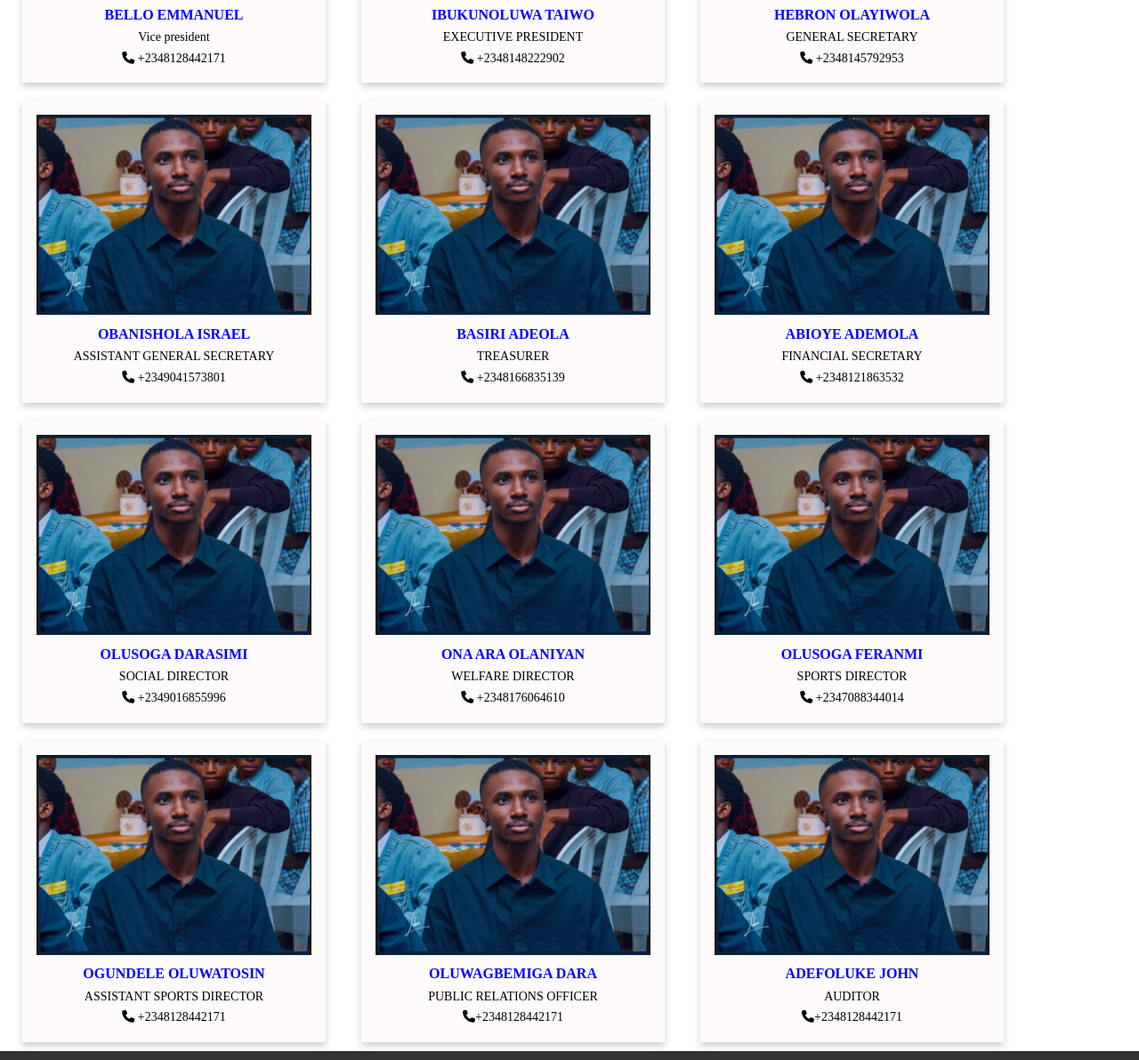
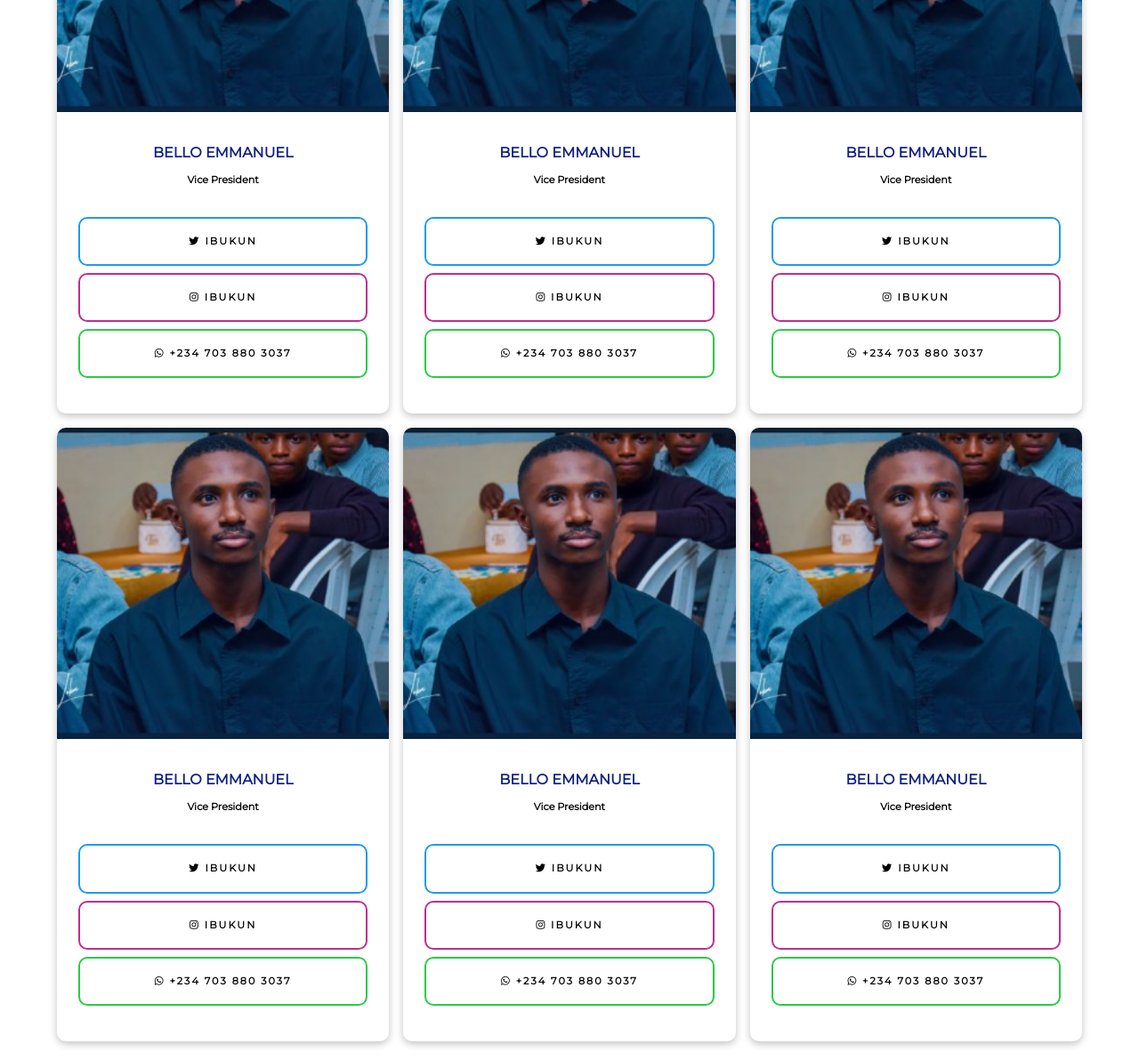
Before and after one commit to ACUSA-MEDIA03/acusa_media_website, a plain HTML site: page executives.html in a window 1280 px wide. Shown: the part 1605-2797 px from the top of the page at 89% size. Drawn offline with Linux system fonts and the light colour scheme.

Commit message:
Finalized the executives page

```diff
--- a/css/article-details.css
+++ b/css/article-details.css
@@ -41,8 +41,16 @@
 	gap: 1rem;
 }
 
+.contact-details .btn {
+	/* font-size: 0.7rem; */
+	display: flex;
+	align-items: center;
+	justify-content: space-between;
+}
+
 .contact-details i {
 	font-size: 1.2rem;
+	margin-right: 0.5rem;
 }
 
 .btn.twitter {
--- a/css/our-executives.css
+++ b/css/our-executives.css
@@ -1,92 +1,214 @@
-.our-executives {
-	background-color: #ffffff;
-	color: #ffffff;
+.executives-container {
 	padding: 5rem 0;
 }
-.our-executives  h2 {
+
+.intro-section h4 {
 	text-align: center;
-  margin-bottom: 20px;
-color:blue;
+	/* margin-bottom: 20px; */
+	color: #102082;
+	text-transform: uppercase;
 }
-.our-executives  p,h4 {
+
+.intro-section p {
+	width: 80%;
+	margin: 0 auto;
+	text-align: center;
+	margin-top: 1rem;
+}
+
+.executive-head {
+	margin-top: 4rem;
+}
+
+.executive-head p,
+h4 {
 	color: black;
 }
 
-.our-executives .container {
+.executive-head {
+	/* display: flex;
+	align-items: flex-start;
+	justify-content: space-between;
+	gap: 2rem; */
+	/* background-color: red; */
 	display: flex;
 	align-items: flex-start;
 	justify-content: space-between;
-	gap: 3rem;
+	/* box-shadow: rgba(0, 0, 0, 0.24) 0px 3px 8px; */
+	/* transition: all ease-out 0.5s; */
+	/* border-radius: 10px; */
+	/* overflow: hidden; */
 }
 
-.our-executives img {
+.executive-head img {
 	width: 350px;
 	height: 350px;
 }
 
-.our-executives .our-executives-content p {
-	margin: 1rem 0;
+.executive-head .about-content {
+	padding: 0 2rem 2rem 2rem;
+	flex: 2;
 }
 
-* {
-  box-sizing: border-box;
+.executive-head .about-content h5 {
+	color: #102082;
+	margin-bottom: 2rem;
 }
 
-body {
-  font-family:'Times New Roman', Times, serif;
+.executive-head .about-content p {
+	margin: 0.5rem 0;
 }
 
-.profile a:hover{
+.executive-head .about-content .contact-details {
+	/* margin: 1rem 0 4rem 0; */
+	margin-top: 2rem;
+	display: flex;
+	flex-wrap: wrap;
+	gap: 1rem;
+}
+
+.executive-head .about-content .contact-details i {
+	font-size: 1.2rem;
+	margin-right: 0.5rem;
+}
+
+.executive-head .about-content .contact-details .btn {
+	font-size: 0.7rem;
+	display: flex;
+	align-items: center;
+	justify-content: center;
+}
+
+.btn.twitter {
+	border: 2px solid #1e9beb;
+}
+
+.btn.twitter:hover {
+	background-color: #1e9beb;
+	color: #ffffff;
+}
+
+.btn.instagram {
+	border: 2px solid #bf2e8e;
+}
+
+.btn.instagram:hover {
+	background-color: #bf2e8e;
+	color: #ffffff;
+}
+
+.btn.whatsapp {
+	border: 2px solid #2acb45;
+}
+
+.btn.whatsapp:hover {
+	background-color: #2acb45;
+	color: #ffffff;
+}
+
+.profile-section .boxes {
+	margin: 3rem 0;
+	display: grid;
+	grid-template-columns: repeat(3, 1fr);
+	grid-gap: 1rem;
+}
+
+.profile-section .boxes .box {
+	background-color: #ffffff;
+	box-shadow: rgba(0, 0, 0, 0.24) 0px 3px 8px;
+	border-radius: 10px;
+	overflow: hidden;
+	transition: all ease-out 0.5s;
+}
+.profile-section .boxes .box:hover {
+	transform: scale(1.02);
+}
+
+.profile-section .boxes .box .img {
+	height: 350px;
+}
+
+.profile-section .boxes .box .details {
+	padding: 2rem 1.5rem;
+	text-align: center;
+}
+
+.profile-section .boxes .box .details h5 {
+	text-transform: uppercase;
 	color: #102082;
 }
 
-/* Float three columns side by side */
-.column {
-  float: left;
-  width: 30%;
-  padding: 10px 20px;
+.profile-section .boxes .box .details h6 {
+	margin-top: 0.5rem;
+	font-size: 0.7rem;
 }
 
-.row {margin: 0 5px;}
-
-.row:after {
-  content: "";
-  display: table;
-  clear: both;
+.profile-section .boxes .box .details .contact-details {
+	margin-top: 2rem;
 }
 
-.card {
-  box-shadow: 0 4px 8px 0 rgba(0, 0, 0, 0.2);
-  padding: 16px;
+.profile-section .boxes .box .details .btn {
+	margin-bottom: 0.5rem;
+	width: 100%;
 	text-align: center;
-  background-color: #fffbfb;
+	font-size: 0.7rem;
 }
 
-h5{
-	text-align: center;
-  /*margin-bottom: 20px;*/
-color:blue;
+@media (max-width: 880px) {
+	.intro-section p {
+		width: 100%;
 	}
 
-/* Responsive columns - one column layout (vertical) on small screens */
-@media screen and (max-width: 600px) {
-  .column {
+	.profile-section .boxes .box .img {
+		height: 250px;
+	}
+
+	.profile-section .boxes .box .details {
+		padding: 1rem;
+	}
+
+	.executive-head .about-content .contact-details .btn {
 		width: 100%;
-    display: block;
-    margin-bottom: 20px;
 	}
 }
 
-.tel{
-	cursor: pointer;
-	border: 1px solid #4f6d81;
-	background-color: rgba(24, 100, 171, 0.1);
-	height: 50px;
-	width: 200px;
-	color:  #b1a2a2;
-	font-size: 15px;
-	box-shadow: 0 6px 6px rgba(0, 0, 0, 0.6);
-
+@media (max-width: 680px) {
+	.executive-head {
+		flex-direction: column;
 	}
 
-/*#3498db, #3498db*/
+	.executive-head img {
+		width: 100%;
+		height: 350px;
+	}
+
+	.executive-head .about-content {
+		padding: 2rem 1.5rem;
+	}
+
+	/* .executive-head .article-details .btn {
+		width: 100%;
+	} */
+
+	.profile-section .boxes {
+		grid-template-columns: 1fr;
+	}
+
+	.profile-section .boxes .box .img {
+		height: 350px;
+	}
+
+	.profile-section .boxes .box .details {
+		padding: 2rem 1.5rem;
+	}
+}
+
+@media (max-width: 480px) {
+	.executive-head img {
+		height: 250px;
+	}
+
+	.profile-section .boxes .box .img {
+		height: 250px;
+	}
+}
--- a/executives.html
+++ b/executives.html
@@ -37,10 +37,7 @@
 					</a>
 
 					<a href="index.html">
-						<img
-							src="./images/media-logo.png"
-							alt="ACUSA MEDIA LOGO"
-						/>
+						<img src="./images/media.jpg" alt="ACUSA MEDIA LOGO" />
 					</a>
 				</div>
 				<div class="hamburger">
@@ -76,198 +73,294 @@
 				<div class="details-fill">
 					<div class="details container">
 						<h1>Our executives</h1>
-						<!-- <h4>
-							We are the
-							<span
-								class="txt-type"
-								data-wait="3000"
-								data-words='["Voice of the student, ears of the management", "Voice of the student, strength of unity", "Voice of the student, Power and influence"]'
-							></span>
-						</h4> -->
 					</div>
 				</div>
 			</section>
 
 			<!-- About section -->
+			<div class="container executives-container">
+				<!-- Intro section -->
+				<section class="intro-section">
+					<h4>
+						Meet Our Executive Team: A Collective Vision for
+						Excellence
+					</h4>
+					<p>
+						Welcome to the Our Executives page, where leadership
+						meets vision and passion drives innovation. Here, we
+						proudly introduce you to the dedicated individuals who
+						steer the course of ACUSA Media towards excellence.
+					</p>
+				</section>
 
-			<section class="our-executives">
-        <h2>MEET OUR TEAMS OF EXECUTIVES</h2>
-				<div class="container">
-
+				<!-- Executive head section -->
+				<section class="executive-head">
 					<img
 						src="./images/dara-pro.png"
 						alt="Image in the About section"
 					/>
 					<div class="about-content">
-						<h4>EXECUTIVE PRESIDENT</h4>
+						<h5>EXECUTIVE PRESIDENT</h5>
 
+						<p>Dear Students, Faculty and Friends,</p>
 						<p>
-							Dear Students, Faculty, and Friends, <br><br>
-
-              Welcome to a vibrant community where your voice matters- the Ajayi Crowther University Student Representative Body. <br><br>
-
-             I, Ibunkunoluwa Taiwo, am honored to serve as your president and lead a dedicated term of student representatives committed to advocating for your needs and aspirations. Our university experience isn't just about academics; it's about fostering an inclusive environment where every voice is heard and every idea counts.
-						</p> <br>
-						<p class="text">
-							As elected representatives, we serve as a vital link
+							Welcome to a vibrant community where your voice
+							matters- the Ajayi Crowther University Student
+							Representative Body.
+						</p>
+						<p>
+							I, Ibunkunoluwa Taiwo, am honored to serve as your
+							president and lead a dedicated term of student
+							representatives committed to advocating for your
+							needs and aspirations. Our university experience
+							isn't just about academics; it's about fostering an
+							inclusive environment where every voice is heard and
+							every idea counts.
+						</p>
+						<p>
+							<!-- As elected representatives, we serve as a vital link
 							between students, faculty, and administration. We
 							actively engage with our peers to understand their
 							perspectives, gather feedback, and champion their
-							interests across various facets of university life.
+							interests across various facets of university life. -->
 						</p>
+						<div class="contact-details">
+							<a
+								target="_blank"
+								href="https://twitter.com/ibukun"
+								class="btn twitter"
+							>
+								<i class="fa-brands fa-twitter"></i>
+								ibukun
+							</a>
+							<a
+								target="_blank"
+								href="https://www.instagram.com/ibukun"
+								class="btn instagram"
+							>
+								<i class="fa-brands fa-instagram"></i>
+								ibukun
+							</a>
+							<a
+								href="tel: +234 703 880 3037"
+								class="btn whatsapp"
+							>
+								<i class="fa-brands fa-whatsapp"></i>
+								+234 703 880 3037
+							</a>
 						</div>
 					</div>
 				</section>
 
-			<div class="profile">
-
-				<div class="row">
-					<div class="column">
-						<div class="card">
-							<img src="images/dara-pro.png" alt="executives">
-							<h5 >BELLO EMMANUEL</h5>
-							<P>Vice president <br>
-								<a href="tel: +2348128442171">
-									<i class="fa-solid fa-phone"></i> +2348128442171
+				<section class="profile-section">
+					<div class="boxes">
+						<div class="box">
+							<div class="img">
+								<img src="images/dara-pro.png" alt="" />
+							</div>
+							<div class="details">
+								<h5>Bello Emmanuel</h5>
+								<h6>Vice President</h6>
+								<div class="contact-details">
+									<a
+										target="_blank"
+										href="https://twitter.com/ibukun"
+										class="btn twitter"
+									>
+										<i class="fa-brands fa-twitter"></i>
+										ibukun
 									</a>
-								</P>
-						</div>
-					</div>
-					<div class="column">
-						<div class="card">
-							<img src="images/dara-pro.png" alt="executives">
-						<h5>IBUKUNOLUWA TAIWO</h5>
-						<P>EXECUTIVE PRESIDENT <br>
-							<a href="tel: +2348148222902">
-								<i class="fa-solid fa-phone"></i> +2348148222902
+									<a
+										target="_blank"
+										href="https://www.instagram.com/ibukun"
+										class="btn instagram"
+									>
+										<i class="fa-brands fa-instagram"></i>
+										ibukun
 									</a>
-						</P>
-						</div>
-					</div>
-					<div class="column">
-						<div class="card">
-							<img src="images/dara-pro.png" alt="executives">
-							<h5>HEBRON OLAYIWOLA</h5>
-							<P>GENERAL SECRETARY <br>
-								<a href="tel: +2348145792953">
-									<i class="fa-solid fa-phone"></i> +2348145792953
+									<a
+										href="tel: +234 703 880 3037"
+										class="btn whatsapp"
+									>
+										<i class="fa-brands fa-whatsapp"></i>
+										+234 703 880 3037
 									</a>
-							</P>
 								</div>
 							</div>
 						</div>
-
-				<div class="row">
-					<div class="column">
-						<div class="card">
-							<img src="images/dara-pro.png" alt="executives">
-							<h5>OBANISHOLA ISRAEL</h5>
-							<P>ASSISTANT GENERAL SECRETARY <br>
-								<a href="tel: +2349041573801">
-									<i class="fa-solid fa-phone"></i> +2349041573801
+						<div class="box">
+							<div class="img">
+								<img src="images/dara-pro.png" alt="" />
+							</div>
+							<div class="details">
+								<h5>Bello Emmanuel</h5>
+								<h6>Vice President</h6>
+								<div class="contact-details">
+									<a
+										target="_blank"
+										href="https://twitter.com/ibukun"
+										class="btn twitter"
+									>
+										<i class="fa-brands fa-twitter"></i>
+										ibukun
 									</a>
-							</P>
-						</div>
-					</div>
-					<div class="column">
-						<div class="card">
-							<img src="images/dara-pro.png" alt="executives">
-						<h5>BASIRI ADEOLA</h5>
-						<P>TREASURER <br>
-							<a href="tel: +2348166835139">
-								<i class="fa-solid fa-phone"></i> +2348166835139
+									<a
+										target="_blank"
+										href="https://www.instagram.com/ibukun"
+										class="btn instagram"
+									>
+										<i class="fa-brands fa-instagram"></i>
+										ibukun
 									</a>
-						</P>
-						</div>
-					</div>
-					<div class="column">
-						<div class="card">
-							<img src="images/dara-pro.png" alt="executives">
-							<h5>ABIOYE ADEMOLA</h5>
-							<P>FINANCIAL SECRETARY <br>
-								<a href="tel: +2348121863532">
-									<i class="fa-solid fa-phone"></i> +2348121863532
+									<a
+										href="tel: +234 703 880 3037"
+										class="btn whatsapp"
+									>
+										<i class="fa-brands fa-whatsapp"></i>
+										+234 703 880 3037
 									</a>
-							</P>
 								</div>
 							</div>
 						</div>
-
-				<div class="row">
-					<div class="column">
-						<div class="card">
-							<img src="images/dara-pro.png" alt="executives">
-							<h5>OLUSOGA DARASIMI</h5>
-							<P>SOCIAL DIRECTOR <br>
-								<a href="tel: +2349016855996">
-									<i class="fa-solid fa-phone"></i> +2349016855996
+						<div class="box">
+							<div class="img">
+								<img src="images/dara-pro.png" alt="" />
+							</div>
+							<div class="details">
+								<h5>Bello Emmanuel</h5>
+								<h6>Vice President</h6>
+								<div class="contact-details">
+									<a
+										target="_blank"
+										href="https://twitter.com/ibukun"
+										class="btn twitter"
+									>
+										<i class="fa-brands fa-twitter"></i>
+										ibukun
 									</a>
-							</P>
-						</div>
-					</div>
-					<div class="column">
-						<div class="card">
-							<img src="images/dara-pro.png" alt="executives">
-						<h5>ONA ARA OLANIYAN</h5>
-						<P>WELFARE DIRECTOR <br>
-							<a href="tel: +2348176064610">
-								<i class="fa-solid fa-phone"></i> +2348176064610
+									<a
+										target="_blank"
+										href="https://www.instagram.com/ibukun"
+										class="btn instagram"
+									>
+										<i class="fa-brands fa-instagram"></i>
+										ibukun
 									</a>
-						</P>
-						</div>
-					</div>
-					<div class="column">
-						<div class="card">
-							<img src="images/dara-pro.png" alt="executives">
-							<h5>OLUSOGA FERANMI</h5>
-							<P>SPORTS DIRECTOR <br>
-								<a href="tel: +2347088344014">
-									<i class="fa-solid fa-phone"></i> +2347088344014
+									<a
+										href="tel: +234 703 880 3037"
+										class="btn whatsapp"
+									>
+										<i class="fa-brands fa-whatsapp"></i>
+										+234 703 880 3037
 									</a>
-							</P>
 								</div>
 							</div>
 						</div>
-
-				<div class="row">
-					<div class="column">
-						<div class="card">
-							<img src="images/dara-pro.png" alt="executives">
-							<h5>OGUNDELE OLUWATOSIN</h5>
-							<P>ASSISTANT SPORTS DIRECTOR <br>
-								<a href="tel: +2348128442171">
-									<i class="fa-solid fa-phone"></i> +2348128442171
+						<div class="box">
+							<div class="img">
+								<img src="images/dara-pro.png" alt="" />
+							</div>
+							<div class="details">
+								<h5>Bello Emmanuel</h5>
+								<h6>Vice President</h6>
+								<div class="contact-details">
+									<a
+										target="_blank"
+										href="https://twitter.com/ibukun"
+										class="btn twitter"
+									>
+										<i class="fa-brands fa-twitter"></i>
+										ibukun
 									</a>
-							</P>
-						</div>
-					</div>
-					<div class="column">
-						<div class="card">
-							<img src="images/dara-pro.png" alt="executives">
-						<h5>OLUWAGBEMIGA DARA</h5>
-						<P>PUBLIC RELATIONS OFFICER <br>
-							<a href="tel: +2348128442171">
-								<i class="fa-solid fa-phone"></i>+2348128442171
+									<a
+										target="_blank"
+										href="https://www.instagram.com/ibukun"
+										class="btn instagram"
+									>
+										<i class="fa-brands fa-instagram"></i>
+										ibukun
 									</a>
-						</P>
-						</div>
-					</div>
-					<div class="column">
-						<div class="card">
-							<img src="images/dara-pro.png" alt="executives">
-							<h5>ADEFOLUKE JOHN</h5>
-							<P>AUDITOR <br>
-								<a href="tel: +2348128442171">
-									<i class="fa-solid fa-phone"></i>+2348128442171
+									<a
+										href="tel: +234 703 880 3037"
+										class="btn whatsapp"
+									>
+										<i class="fa-brands fa-whatsapp"></i>
+										+234 703 880 3037
 									</a>
-							</P>
 								</div>
 							</div>
 						</div>
-
+						<div class="box">
+							<div class="img">
+								<img src="images/dara-pro.png" alt="" />
 							</div>
-
-
+							<div class="details">
+								<h5>Bello Emmanuel</h5>
+								<h6>Vice President</h6>
+								<div class="contact-details">
+									<a
+										target="_blank"
+										href="https://twitter.com/ibukun"
+										class="btn twitter"
+									>
+										<i class="fa-brands fa-twitter"></i>
+										ibukun
+									</a>
+									<a
+										target="_blank"
+										href="https://www.instagram.com/ibukun"
+										class="btn instagram"
+									>
+										<i class="fa-brands fa-instagram"></i>
+										ibukun
+									</a>
+									<a
+										href="tel: +234 703 880 3037"
+										class="btn whatsapp"
+									>
+										<i class="fa-brands fa-whatsapp"></i>
+										+234 703 880 3037
+									</a>
+								</div>
+							</div>
+						</div>
+						<div class="box">
+							<div class="img">
+								<img src="images/dara-pro.png" alt="" />
+							</div>
+							<div class="details">
+								<h5>Bello Emmanuel</h5>
+								<h6>Vice President</h6>
+								<div class="contact-details">
+									<a
+										target="_blank"
+										href="https://twitter.com/ibukun"
+										class="btn twitter"
+									>
+										<i class="fa-brands fa-twitter"></i>
+										ibukun
+									</a>
+									<a
+										target="_blank"
+										href="https://www.instagram.com/ibukun"
+										class="btn instagram"
+									>
+										<i class="fa-brands fa-instagram"></i>
+										ibukun
+									</a>
+									<a
+										href="tel: +234 703 880 3037"
+										class="btn whatsapp"
+									>
+										<i class="fa-brands fa-whatsapp"></i>
+										+234 703 880 3037
+									</a>
+								</div>
+							</div>
+						</div>
+					</div>
+				</section>
+			</div>
 		</main>
 
 		<!-- CONNECT WITH US ON SOCIAL MEDIA -->
--- a/scripts/app.js
+++ b/scripts/app.js
@@ -629,8 +629,6 @@ async function displayPodasts() {
 	const res = await fetch(`${server}/api/podcasts`);
 	const data = await res.json();
 
-	console.log(data);
-
 	// Loop through the podcasts and display them one-by-one
 	data.forEach((podcast) => {
 		const div = document.createElement("div");
```
Lines whose indentation alone changed are shown as unchanged.
